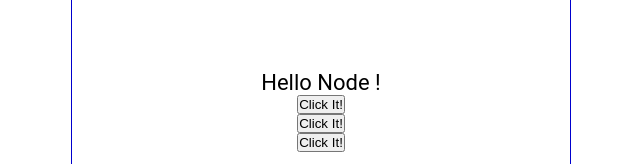
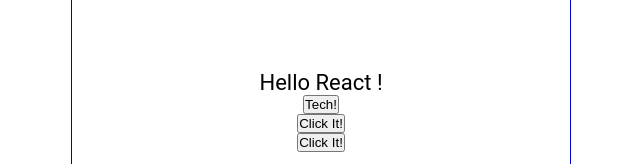
Before and after one commit to upendraTRL/React_LEARN, a React (Create React App) app: page / in a window 1280 px wide. Shown: the part 297-461 px from the top of the page, without its empty margins (319-959 px from the left). Built offline with nearby package versions, Linux system fonts and the light colour scheme.

Commit message:
Use state, Done.

```diff
--- a/src/Components/Content.js
+++ b/src/Components/Content.js
@@ -1,9 +1,12 @@
+import { useState } from "react";
+
 const Content = () => {
+    const [name, setName] = useState('React');
 
     const handleTech = () => {
         const names = ['React', 'Node', 'Flutter']
         const int = Math.floor(Math.random() * 3);
-        return names[int];
+        setName(names[int]);
     }
 
     const handleClick = () => {
@@ -20,9 +23,9 @@
     return (
         <main>
             <p onDoubleClick={handleClick}>
-                Hello {handleTech()} !
+                Hello {name} !
             </p>
-            <button onClick={handleClick}>Click It!</button>
+            <button onClick={handleTech}>Tech!</button>
             <button onClick={() => handleClick2("Upendra")}>Click It!</button>
             <button onClick={(e) => handleClick3(e)}>Click It!</button>
         </main>
```
